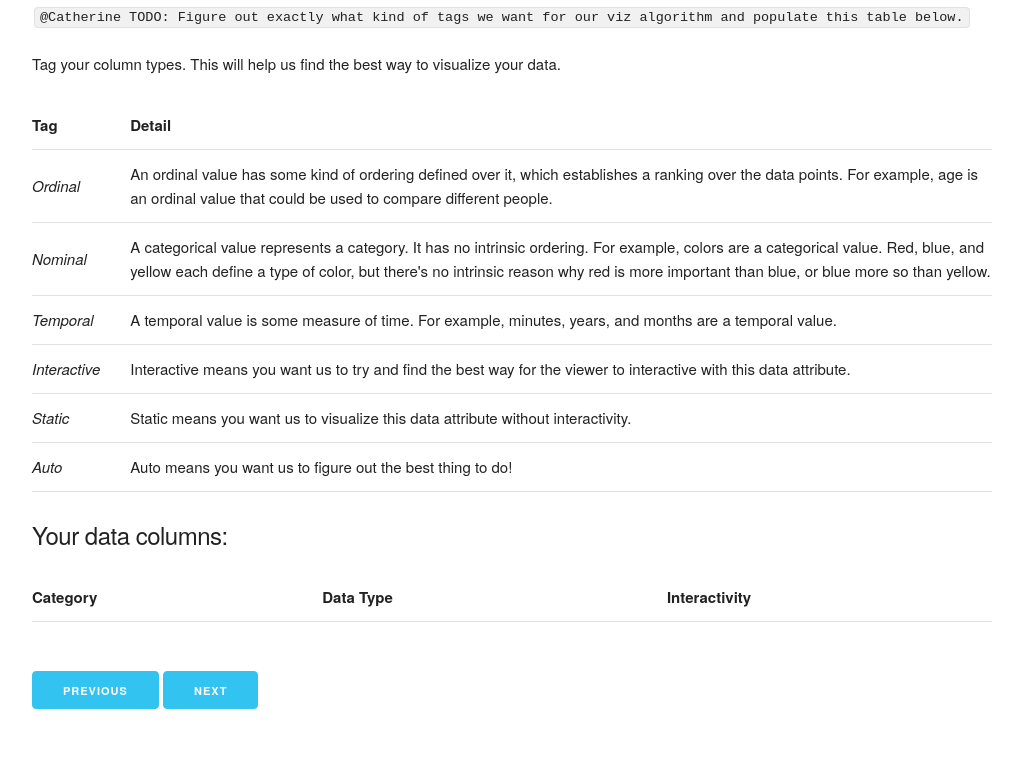
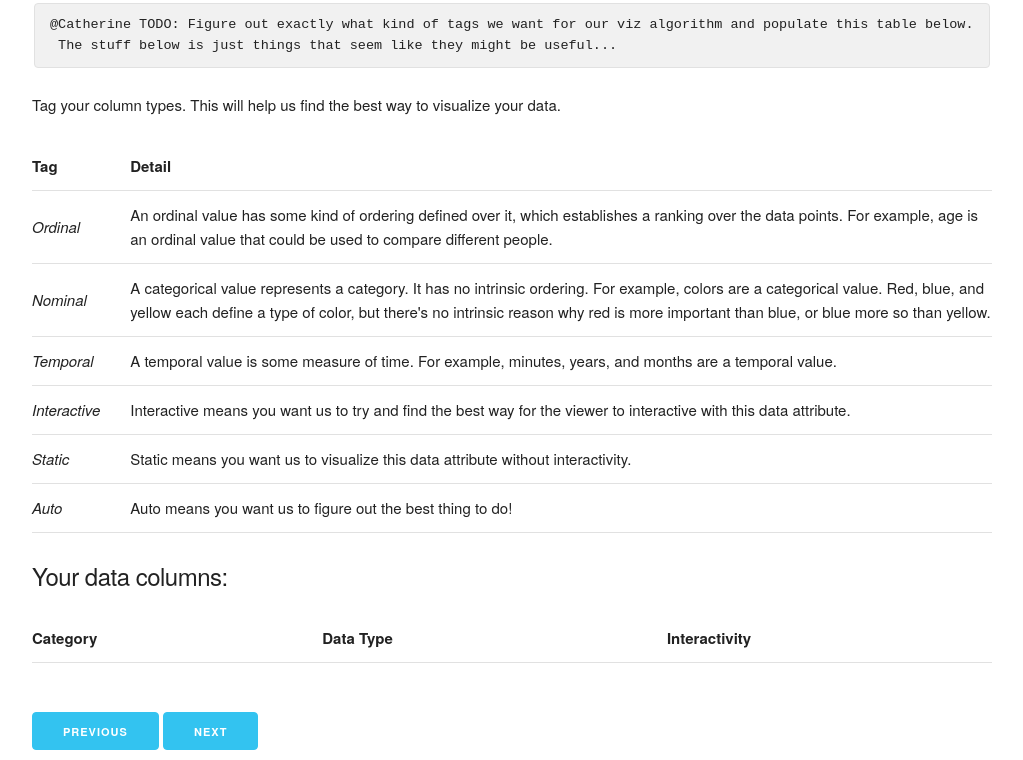
Before and after one commit to hovanter/cs448b-finalproj, a plain HTML site: page configure.html in a window 1280 px wide. Shown: the part 88-848 px from the top of the page, without its empty margins (128-1151 px from the left). Before the commit the page ends 807 px from the top, so only its background shows below. Drawn offline with Linux system fonts and the light colour scheme.

Commit message:
Clarification on todo....

```diff
--- a/configure.html
+++ b/configure.html
@@ -13,8 +13,7 @@
     <div class="row">
       <br />
       <h3>2. Tell us a litle about your data:</h3>
-      <code>@Catherine TODO: Figure out exactly what kind of tags we want for our viz algorithm and populate this table below.</code>
-      <br />&nbsp;<br />
+      <pre><code>@Catherine TODO: Figure out exactly what kind of tags we want for our viz algorithm and populate this table below.<br /> The stuff below is just things that seem like they might be useful...</code></pre>
       <p>Tag your column types. This will help us find the best way to visualize your data.</p>
       <table class="u-full-width">
         <thead>
```
